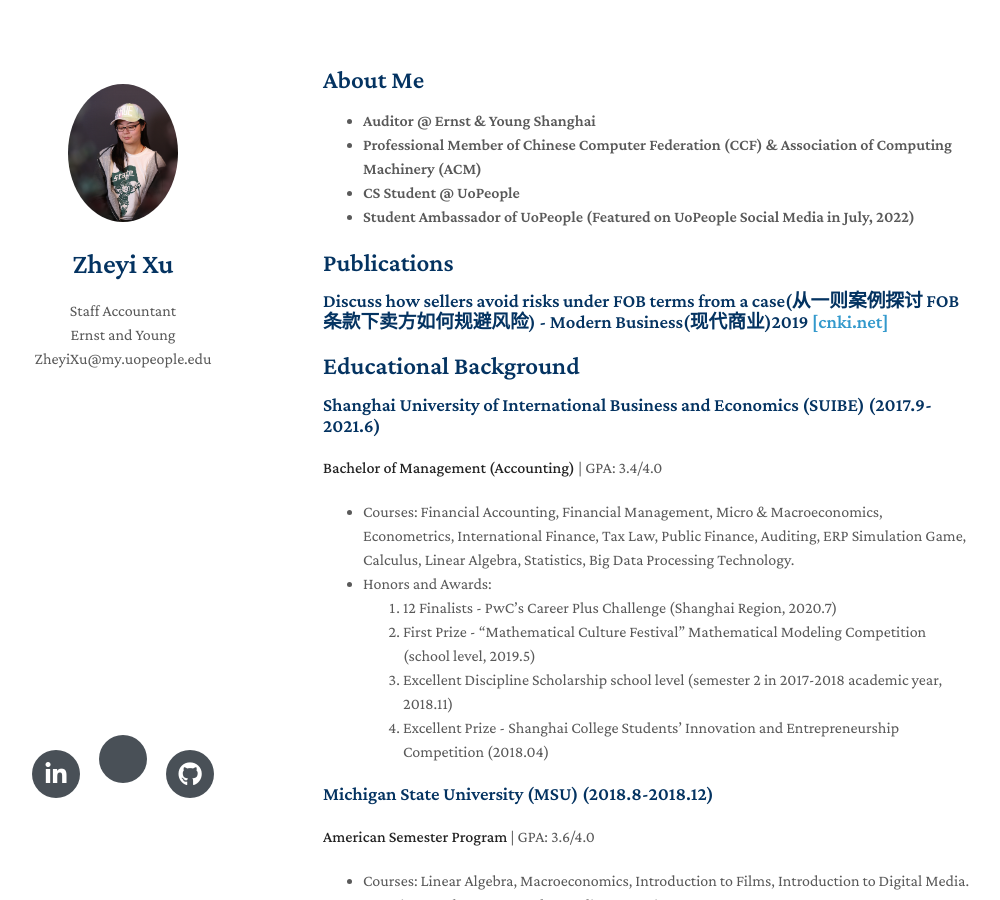
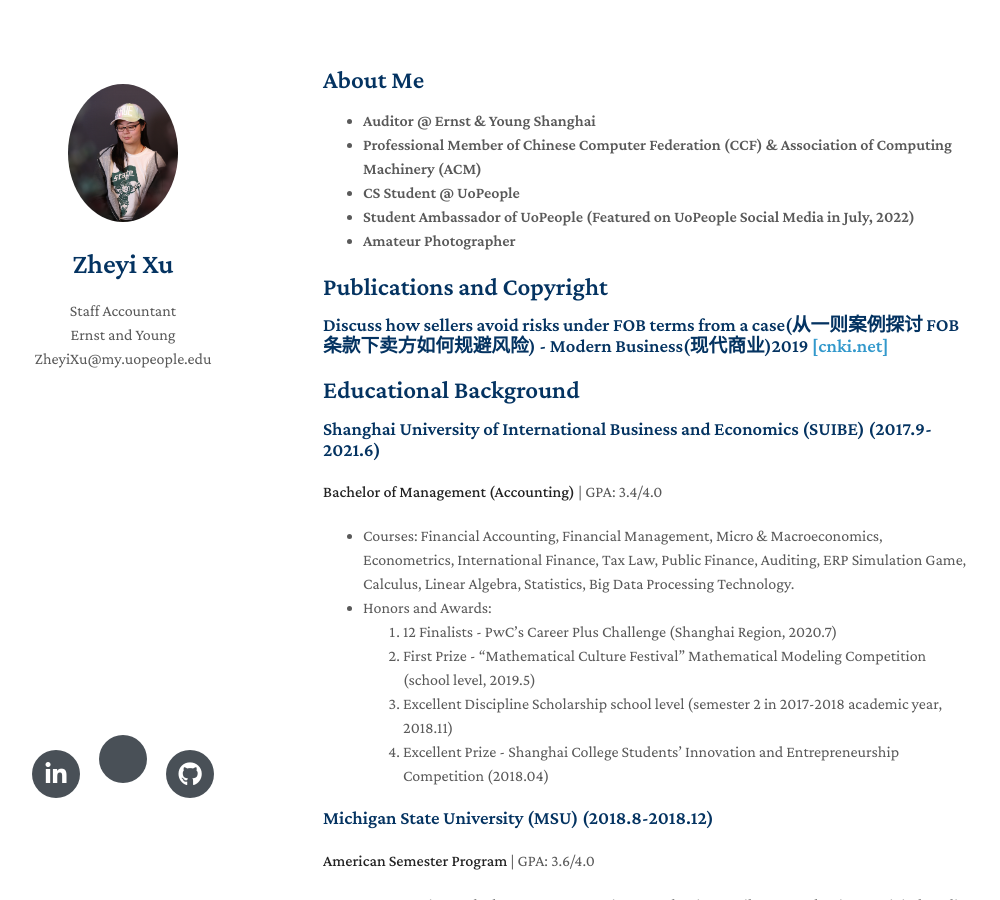
Before and after one commit to zheyixu99/zheyi-resume, a Jekyll site: the page built from index.md, in a window 1280 px wide and 900 px high. Shown: the whole window, without its empty margins (147-1147 px from the left). Built offline with Jekyll 4.4.1, drawn with Linux system fonts in a browser that asks for light colours; nearby versions of some CDN libraries; a style sheet for code colours, icons or effects is not loaded; our own code applies the rules of GitHub Pages for plain Markdown files; some of the changed text lies outside the part shown.

Commit message:
Update index.md

```diff
--- a/index.md
+++ b/index.md
@@ -8,6 +8,7 @@ layout: homepage
 <li><b>Professional Member of Chinese Computer Federation (CCF) & Association of Computing Machinery (ACM)</b></li>
 <li><b>CS Student @ UoPeople</b></li>
 <li><b>Student Ambassador of UoPeople (Featured on UoPeople Social Media in July, 2022)</b></li>
+<li><b>Amateur Photographer</b></li>
 </ul>
 
 <!---暂未更新
@@ -26,7 +27,7 @@ layout: homepage
 --->
 
 
-## Publications
+## Publications and Copyright
 
 <h3>Discuss how sellers avoid risks under FOB terms from a case(从一则案例探讨 FOB 条款下卖方如何规避风险) - Modern Business(现代商业)2019 <a href="https://kns.cnki.net/kcms/detail/detail.aspx?dbcode=CJFD&dbname=CJFDLAST2019&filename=XDBY201926012&uniplatform=NZKPT&v=onV58q2y0mP8YBB5X0k6qRiz6dBxJ9kBeRmzQoN8s3V4Cc1PqKLWPw9oSL3UfNsK" target="_blank">[cnki.net]</a></h3>
 
```
Also changed, not shown: other parts of index.md (+3 -0 lines).
